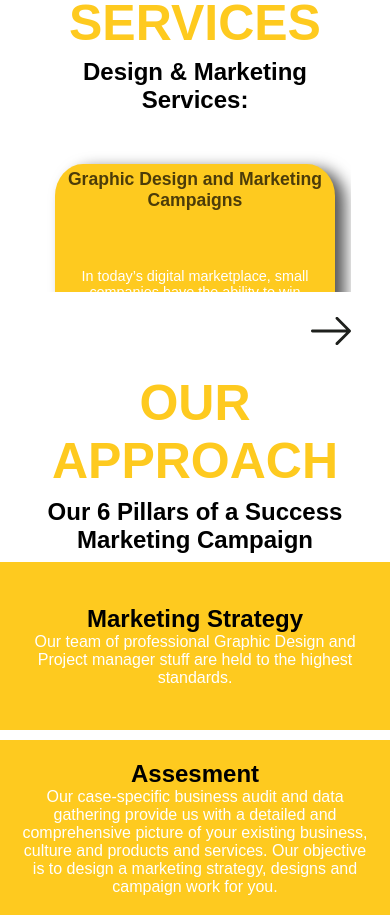
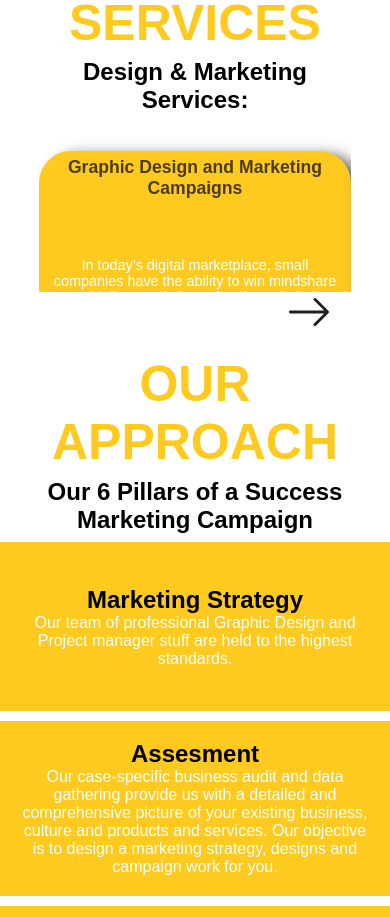
Before and after one commit to borigendiego/linaconsulting, a React (Create React App) app: page / in a window 390 px wide. Shown: the part 1360-2277 px from the top of the page. Built offline with nearby package versions, Linux system fonts and the light colour scheme; a web font is replaced by a local one.

Commit message:
Refactor on mobile carousel component

```diff
--- a/src/components/common/mobileCarousel/index.js
+++ b/src/components/common/mobileCarousel/index.js
@@ -22,9 +22,6 @@ const MyCarousel = ({ slides }) => {
                 totalSlides={slides.length}
             >
                 <div className={'mobile-carousel_sliders'}>
-                    <ButtonBack className={'arrow back'}>
-                        <img alt={'back-arrow'} src={Arrow} />
-                    </ButtonBack>
                     <Slider
                         className={'mobile-carousel_slider-wrapper'}
                     >
@@ -36,6 +33,11 @@ const MyCarousel = ({ slides }) => {
                             )
                         }
                     </Slider>
+                </div>
+                <div className={'arrows-container'}>
+                    <ButtonBack className={'arrow back'}>
+                        <img alt={'back-arrow'} src={Arrow} />
+                    </ButtonBack>
                     <ButtonNext className={'arrow next'}>
                         <img alt={'back-arrow'} src={Arrow} />
                     </ButtonNext>
--- a/src/components/common/mobileCarousel/mobile-carousel.scss
+++ b/src/components/common/mobileCarousel/mobile-carousel.scss
@@ -5,23 +5,24 @@
 @media (max-width: $md-screen) {
   .mobile-carousel_container {
     display: initial;
-    padding: 5% 0;
-    position: relative;
-    width: 100%;
-    z-index: 2;
+
     .carousel__inner-slide {
       height: auto;
+      display: contents;
       padding: 5%;
     }
-    //TODO: Refactor this to force the carousel to have the height of the slides
+
     li {
-      height: 45vh;
+      height: auto;
+      padding: 0 1% 0 !important;
     }
   }
 
-  .mobile-carousel_sliders {
-    position: relative;
-    padding-bottom: 20%;
+  .arrows-container {
+    width: 100%;
+    display: grid;
+    grid-template-areas: "left center right";
+    grid-template-columns: 1fr 3fr 1fr;
   }
 
   .about-paragraphs ,.about-quote { display: none; }
@@ -29,8 +30,6 @@
   .arrow {
     background: none;
     border: none;
-    position: absolute;
-    bottom: 0;
     width: 40px;
     z-index: 1;
   }
@@ -39,9 +38,9 @@
 
   .back {
     transform: rotate(180deg);
-    left: 0;
+    grid-area: left;
   }
-  .next { right: 0; }
+  .next { grid-area: right; }
 
   .arrow, .mobile-carousel_slider-wrapper:focus { outline: none; }
 }
```
